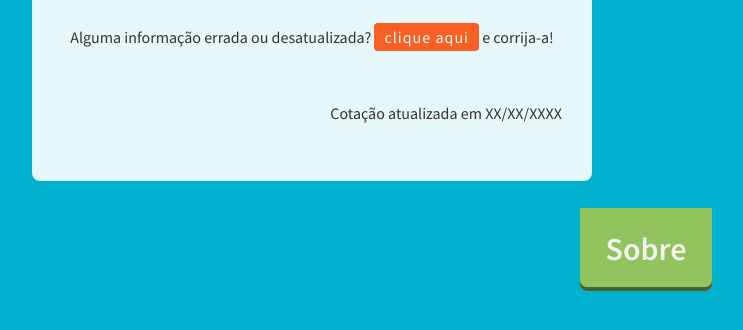
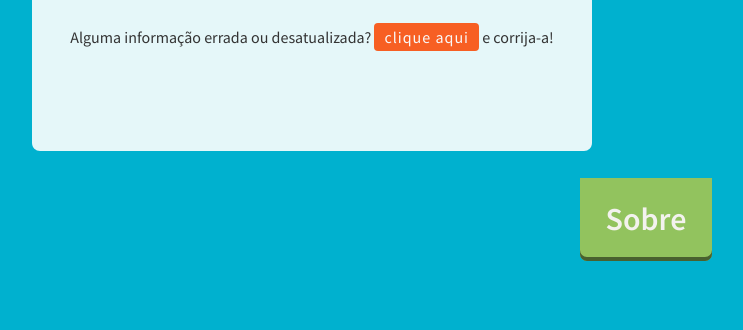
Before and after one commit to vitorfs/quanto-levar, a Django app: template templates/calculo.html in a window 1280 px wide. Shown: the part 363-693 px from the top of the page, without its empty margins (328-1071 px from the left). Run offline with Django 3.2, Linux system fonts and the light colour scheme; the template is opened without the code that fills it: values that come from a table or form of the project are taken from there, others are empty; data comes from the database, SQL or seed files in the repository; some libraries are stand-ins or nearby versions; some web fonts are replaced.

Commit message:
Removendo data da cotação.

```diff
--- a/templates/calculo.html
+++ b/templates/calculo.html
@@ -105,11 +105,6 @@
         Alguma informação errada ou desatualizada?
         <a href="{% url 'colabore' cidade.slug %}" class="btn-link-colabore">clique aqui</a> e corrija-a!
       </footer>
-      <footer>
-        <div align="right">
-          Cotação atualizada em XX/XX/XXXX
-        </div>
-      </footer>
     </div>
   </div>
 {% endblock conteudo %}
```
